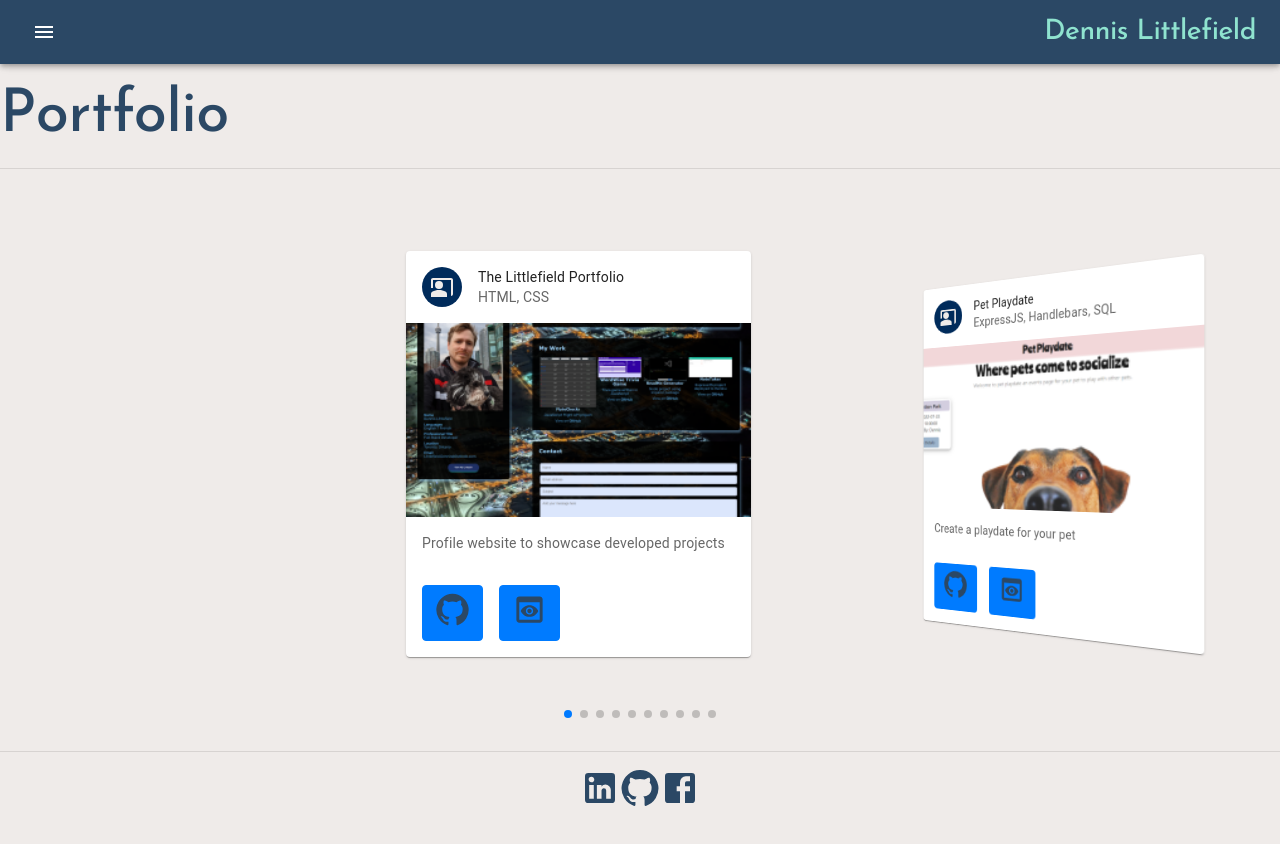
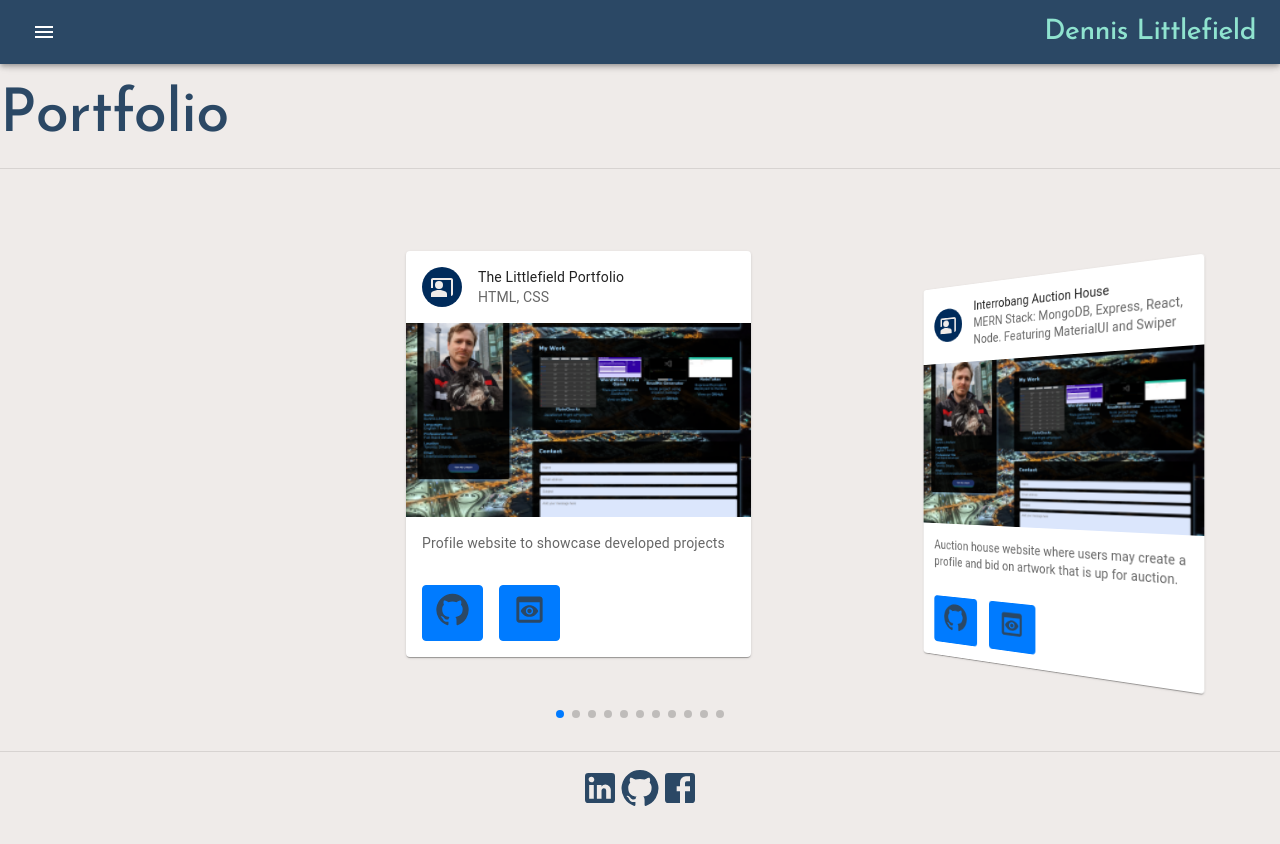
Before and after one commit to DLittlefield81/reactportfolio, a React (Create React App) app: page /Portfolio in a window 1280 px wide. Shown: the top 844 px of the page. Built offline with nearby package versions, Linux system fonts and the light colour scheme; a web font is replaced by a local one.

Commit message:
updated projects

```diff
--- a/src/components/SwiperGallery/SwiperGallery.jsx
+++ b/src/components/SwiperGallery/SwiperGallery.jsx
@@ -23,6 +23,15 @@ const projects = [
         description: "Profile website to showcase developed projects",
         repository: "https://github.com/DLittlefield81/DennisLittlefieldPortfolio",
         deployed: "https://dlittlefield81.github.io/DennisLittlefieldPortfolio/"
+    },
+    {
+        title: "Interrobang Auction House",
+        image: Images.htmlPortfolio,
+        alt: "Interrobang Auction House",
+        tech: "MERN Stack: MongoDB, Express, React, Node. Featuring MaterialUI and Swiper",
+        description: "Auction house website where users may create a profile and bid on artwork that is up for auction.",
+        repository: "https://github.com/RGarrettLee/Interrobang-Auction-House",
+        deployed: "https://interrobang-auction-house.herokuapp.com/"
     },
     {
         title: "Pet Playdate",
```
Also changed, not shown: 2 other files (tests, documents, lock files or other folders).
